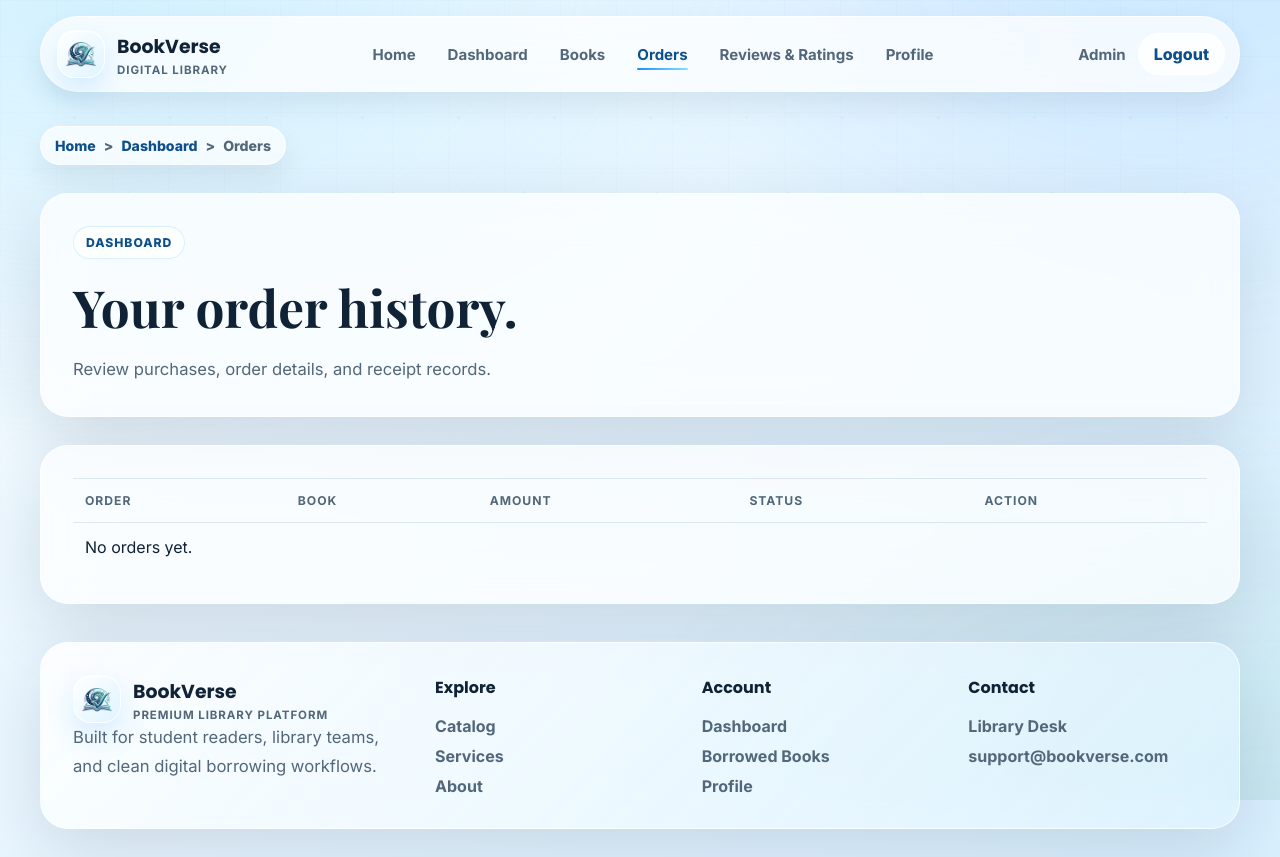
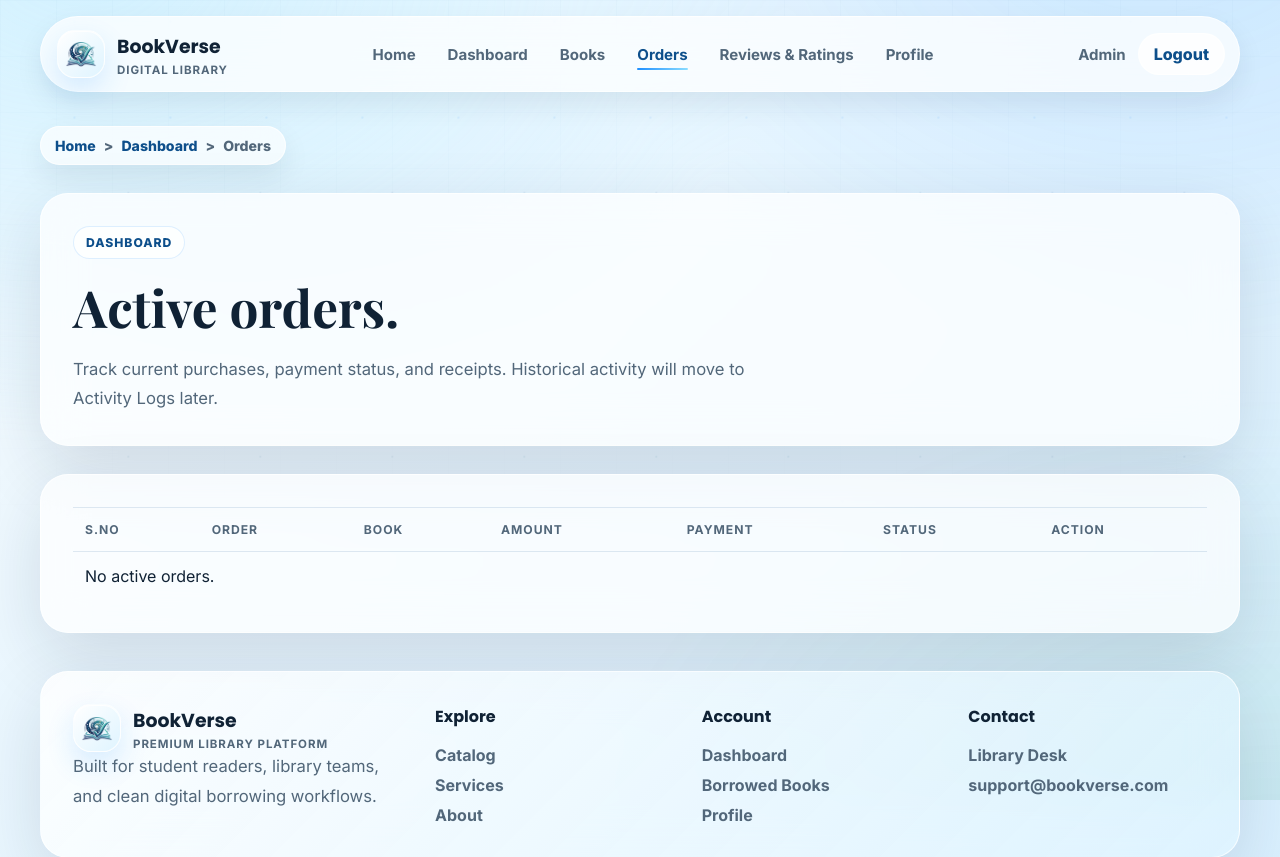
Before and after one commit to anjana321-anj/AI39A_Group8_-Library-Management-System-, a Flask app: page /orders in a window 1280 px wide. Shown: the top 857 px of the page. Run offline with Flask 3, Linux system fonts and the light colour scheme; the visitor is signed in with stand-in values (Sample User, id 1); data that the repository does not hold is empty.

Commit message:
Update app/templates/orders.html

```diff
--- a/app/templates/orders.html
+++ b/app/templates/orders.html
@@ -5,8 +5,8 @@
 {% block content %}
 <section class="page-hero reveal">
     <span class="eyebrow">Dashboard</span>
-    <h1>Your order history.</h1>
-    <p>Review purchases, order details, and receipt records.</p>
+    <h1>Active orders.</h1>
+    <p>Track current purchases, payment status, and receipts. Historical activity will move to Activity Logs later.</p>
 </section>
 
 <section class="data-panel reveal">
@@ -14,9 +14,11 @@
         <table>
             <thead>
                 <tr>
+                    <th>S.No</th>
                     <th>Order</th>
                     <th>Book</th>
                     <th>Amount</th>
+                    <th>Payment</th>
                     <th>Status</th>
                     <th>Action</th>
                 </tr>
@@ -24,15 +26,27 @@
             <tbody>
                 {% for order in orders %}
                     <tr>
+                        <td>{{ loop.index }}</td>
                         <td><strong>#{{ order.id }}</strong><span>{{ order.order_date.strftime('%b %d, %Y') if order.order_date else 'N/A' }}</span></td>
                         <td><strong>{{ order.title }}</strong><span>{{ order.quantity }} copy</span></td>
-                        <td>Rs. {{ "%.2f"|format(order.total_amount or 0) }}</td>
-                        <td><span class="status-badge warning">{{ order.status }}</span></td>
-                        <td><a class="btn btn-small btn-secondary" href="{{ url_for('auth.order_details', order_id=order.id) }}">Details</a></td>
+                        <td>NPR {{ "%.2f"|format(order.total_amount or 0) }}</td>
+                        <td>{{ order.payment_method or 'Pending' }}</td>
+                        <td><span class="status-badge {{ 'success' if order.status in ['Paid', 'Completed'] else 'warning' }}">{{ order.status }}</span></td>
+                        <td>
+                            <div class="admin-actions">
+                                <a class="btn btn-small btn-secondary" href="{{ url_for('auth.order_details', order_id=order.id) }}">Details</a>
+                                {% if order.status not in ['Paid', 'Completed'] %}
+                                    <a class="btn btn-small btn-primary" href="{{ url_for('auth.pay_order', order_id=order.id) }}">Proceed To Pay</a>
+                                {% endif %}
+                                {% if order.receipt_number %}
+                                    <a class="btn btn-small btn-secondary" href="{{ url_for('auth.order_receipt', order_id=order.id) }}">Receipt</a>
+                                {% endif %}
+                            </div>
+                        </td>
                     </tr>
                 {% else %}
                     <tr>
-                        <td colspan="5">No orders yet.</td>
+                        <td colspan="7">No active orders.</td>
                     </tr>
                 {% endfor %}
             </tbody>
```
